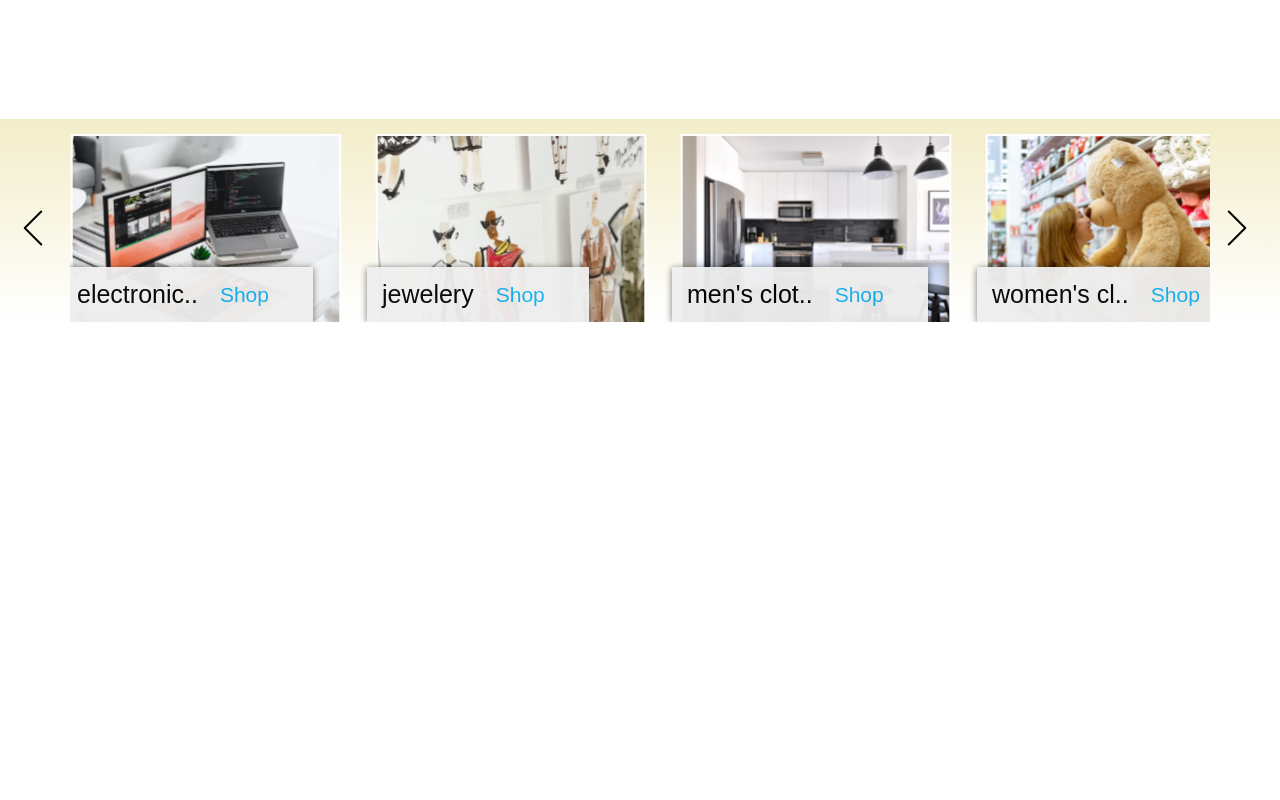
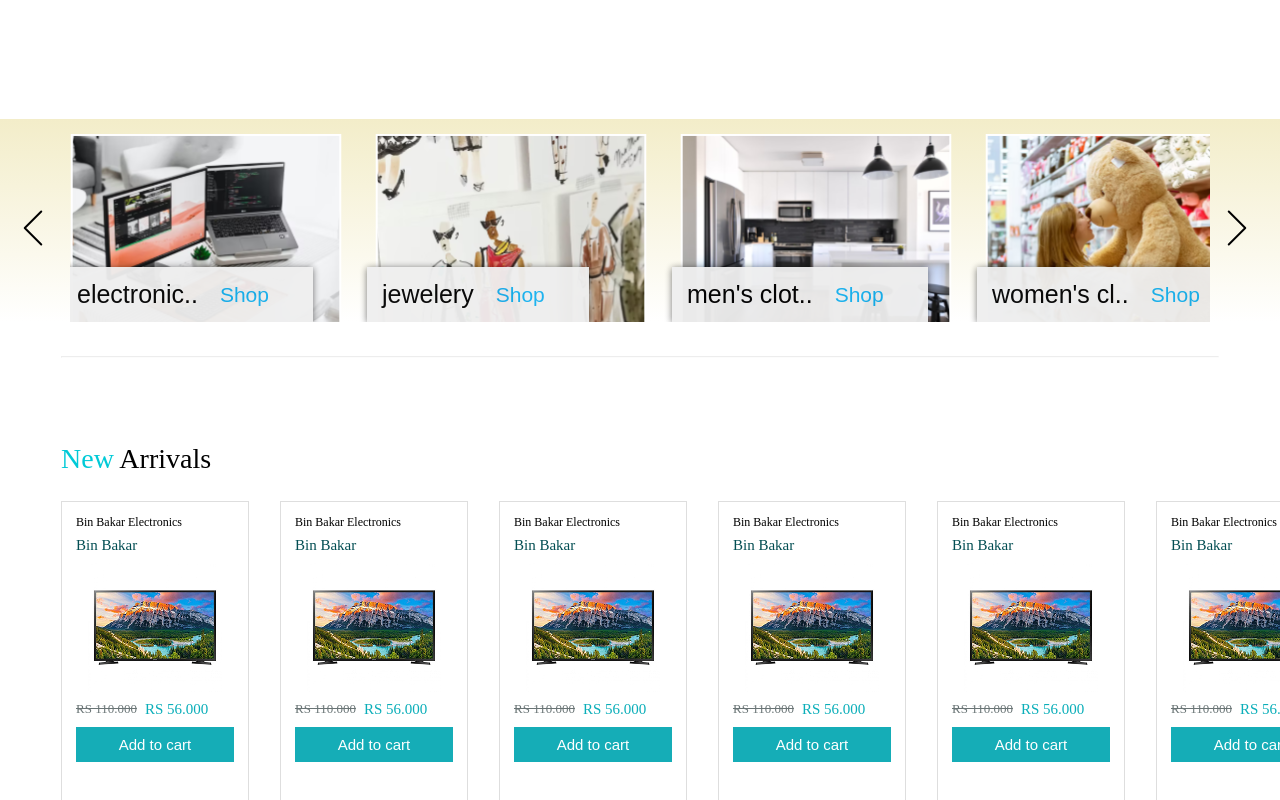
Before and after one commit to Mahfuzul-Islam55/e-commerce-template, a Next.js app: page / in a window 1280 px wide. Shown: the part 718-1518 px from the top of the page. Before the commit the page ends 1040 px from the top, so only its background shows below. Built offline with nearby package versions, Linux system fonts and the light colour scheme.

Commit message:
feat: new arrival design (completed)

```diff
--- /dev/null
+++ b/app/components/NewArrival/NewArrival.module.css
@@ -0,0 +1,71 @@
+.arrivalTitle {
+  font-weight: 400;
+  font-size: 28px;
+  line-height: 100%;
+  letter-spacing: 0%;
+  color: #000000;
+}
+
+.arrivalContainer {
+  padding: 0 61px;
+  padding-top: 26px;
+}
+
+.arrivalCardContainer {
+  display: flex;
+  flex-direction: column;
+  padding: 14px;
+  gap: 10px;
+  max-width: 186px;
+  min-height: 287px;
+  border: 1px solid #00000021;
+}
+
+.categoryText {
+  font-weight: 400;
+  font-size: 12px;
+  line-height: 100%;
+  letter-spacing: 0%;
+  color: #000000;
+  margin: 0;
+}
+.titleText {
+  font-weight: 400;
+  font-size: 15px;
+  line-height: 100%;
+  letter-spacing: 0%;
+  color: #034e53;
+  margin: 0;
+}
+
+.actualPriceText {
+  font-weight: 400;
+  font-size: 13px;
+  line-height: 100%;
+  letter-spacing: 0%;
+  color: #697475;
+}
+
+.discountPrice {
+  font-weight: 400;
+  font-size: 15px;
+  line-height: 100%;
+  letter-spacing: 0%;
+  color: #0aaeb9;
+}
+
+.addToCartButton {
+  background-color: #15adb7;
+  display: flex;
+  gap: 10px;
+  align-items: center;
+  height: 35px;
+  font-weight: 400;
+  font-size: 15px;
+  line-height: 100%;
+  letter-spacing: 0%;
+  color: #ffffff;
+  border: 0px;
+  text-align: center;
+  justify-content: center;
+}
--- /dev/null
+++ b/app/components/NewArrival/NewArrival.tsx
@@ -0,0 +1,126 @@
+import styles from "@/app/components/NewArrival/NewArrival.module.css";
+import Image from "next/image";
+const NewArrival = () => {
+  return (
+    <div className={styles.arrivalContainer}>
+      <hr style={{ opacity: 0.17, marginBottom: "86.5px" }} />
+
+      <h3 className={styles.arrivalTitle}>
+        <span style={{ color: "#00CAD7" }}>New</span> Arrivals
+      </h3>
+
+      <div style={{ display: "flex", gap: "31px" }}>
+        <div className={styles.arrivalCardContainer}>
+          <h2 className={styles.categoryText}>Bin Bakar Electronics</h2>
+          <h3 className={styles.titleText}>Bin Bakar </h3>
+          <Image
+            src={"/asset/arrivalImage.png"}
+            alt=""
+            width={158}
+            height={129}
+          />
+          <div style={{ display: "flex", gap: "8px" }}>
+            <span className={styles.actualPriceText}>
+              <del>RS 110.000</del>
+            </span>
+            <span className={styles.discountPrice}>RS 56.000</span>
+          </div>
+
+          <button className={styles.addToCartButton}>Add to cart</button>
+        </div>
+        <div className={styles.arrivalCardContainer}>
+          <h2 className={styles.categoryText}>Bin Bakar Electronics</h2>
+          <h3 className={styles.titleText}>Bin Bakar </h3>
+          <Image
+            src={"/asset/arrivalImage.png"}
+            alt=""
+            width={158}
+            height={129}
+          />
+          <div style={{ display: "flex", gap: "8px" }}>
+            <span className={styles.actualPriceText}>
+              <del>RS 110.000</del>
+            </span>
+            <span className={styles.discountPrice}>RS 56.000</span>
+          </div>
+
+          <button className={styles.addToCartButton}>Add to cart</button>
+        </div>
+        <div className={styles.arrivalCardContainer}>
+          <h2 className={styles.categoryText}>Bin Bakar Electronics</h2>
+          <h3 className={styles.titleText}>Bin Bakar </h3>
+          <Image
+            src={"/asset/arrivalImage.png"}
+            alt=""
+            width={158}
+            height={129}
+          />
+          <div style={{ display: "flex", gap: "8px" }}>
+            <span className={styles.actualPriceText}>
+              <del>RS 110.000</del>
+            </span>
+            <span className={styles.discountPrice}>RS 56.000</span>
+          </div>
+
+          <button className={styles.addToCartButton}>Add to cart</button>
+        </div>
+        <div className={styles.arrivalCardContainer}>
+          <h2 className={styles.categoryText}>Bin Bakar Electronics</h2>
+          <h3 className={styles.titleText}>Bin Bakar </h3>
+          <Image
+            src={"/asset/arrivalImage.png"}
+            alt=""
+            width={158}
+            height={129}
+          />
+          <div style={{ display: "flex", gap: "8px" }}>
+            <span className={styles.actualPriceText}>
+              <del>RS 110.000</del>
+            </span>
+            <span className={styles.discountPrice}>RS 56.000</span>
+          </div>
+
+          <button className={styles.addToCartButton}>Add to cart</button>
+        </div>
+        <div className={styles.arrivalCardContainer}>
+          <h2 className={styles.categoryText}>Bin Bakar Electronics</h2>
+          <h3 className={styles.titleText}>Bin Bakar </h3>
+          <Image
+            src={"/asset/arrivalImage.png"}
+            alt=""
+            width={158}
+            height={129}
+          />
+          <div style={{ display: "flex", gap: "8px" }}>
+            <span className={styles.actualPriceText}>
+              <del>RS 110.000</del>
+            </span>
+            <span className={styles.discountPrice}>RS 56.000</span>
+          </div>
+
+          <button className={styles.addToCartButton}>Add to cart</button>
+        </div>
+        <div className={styles.arrivalCardContainer}>
+          <h2 className={styles.categoryText}>Bin Bakar Electronics</h2>
+          <h3 className={styles.titleText}>Bin Bakar </h3>
+          <Image
+            src={"/asset/arrivalImage.png"}
+            alt=""
+            width={158}
+            height={129}
+          />
+          <div style={{ display: "flex", gap: "8px" }}>
+            <span className={styles.actualPriceText}>
+              <del>RS 110.000</del>
+            </span>
+            <span className={styles.discountPrice}>RS 56.000</span>
+          </div>
+
+          <button className={styles.addToCartButton}>Add to cart</button>
+        </div>
+      </div>
+    </div>
+  );
+};
+
+export default NewArrival;
--- a/app/page.tsx
+++ b/app/page.tsx
@@ -2,6 +2,7 @@ import Navbar from "@/app/components/Navbar/Navbar";
 import Sidenav from "@/app/components/Sidenav/Sidenav";
 import HeroSection from "@/app/components/HeroSection/HeroSection";
 import Category from "@/app/components/Category/Category";
+import NewArrival from "@/app/components/NewArrival/NewArrival";
 export default function Home() {
   return (
     <>
@@ -9,6 +10,7 @@ export default function Home() {
       <Sidenav />
       <HeroSection />
       <Category />
+      <NewArrival />
     </>
   );
 }
```
Also changed, not shown: public/asset/arrivalImage.png (added).
